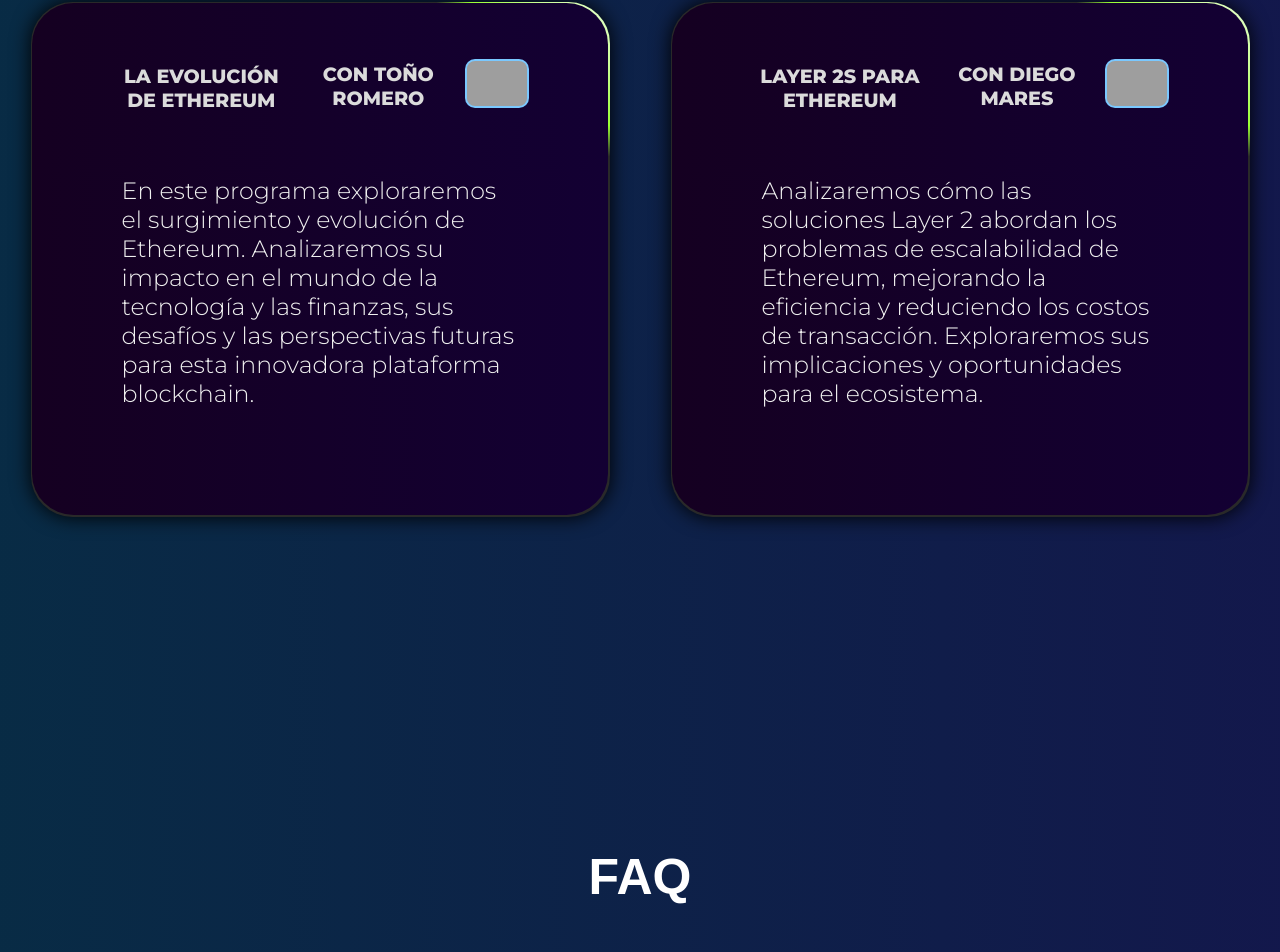
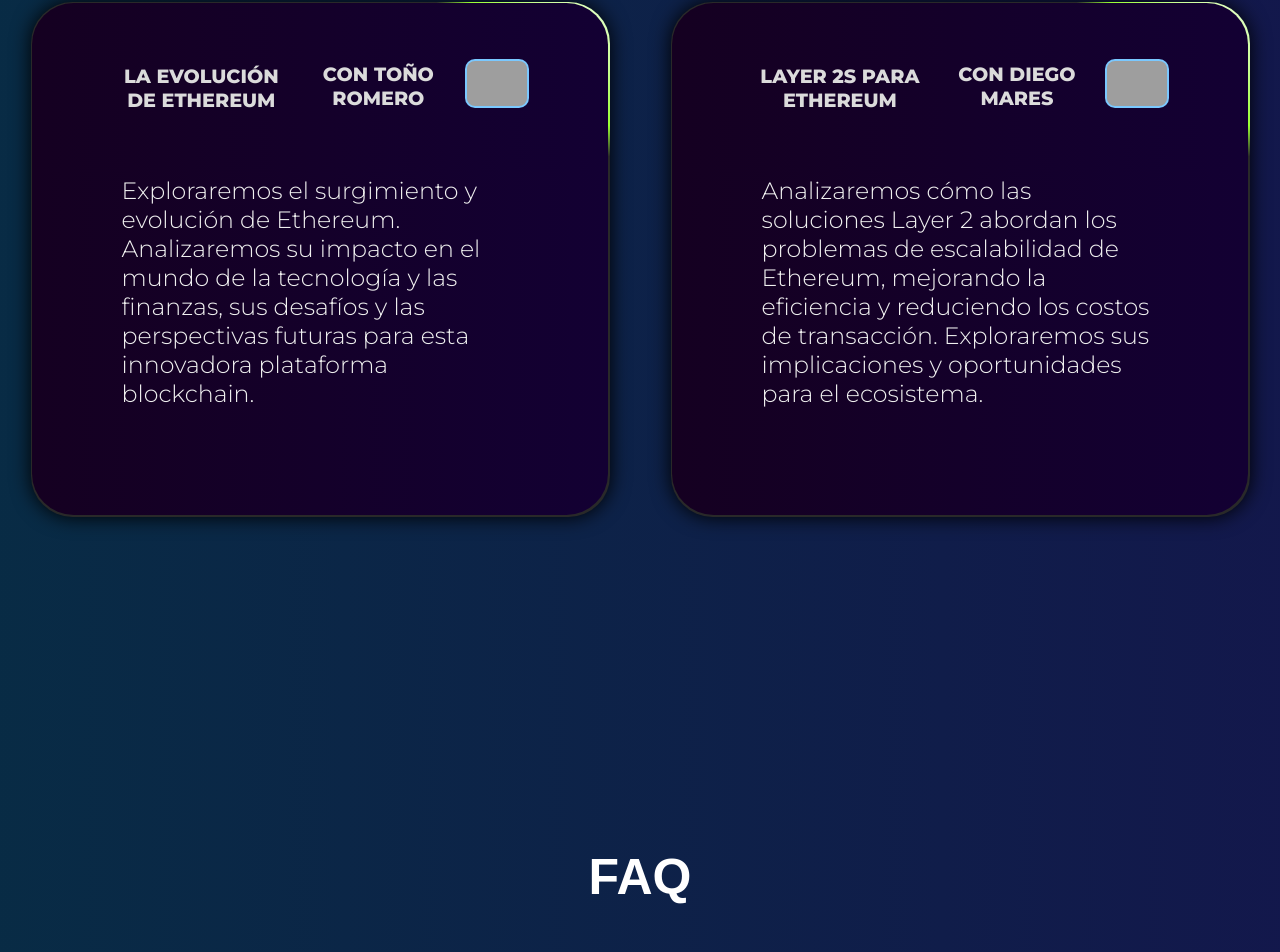
Before and after one commit to 0xleo/ETHVenezuela-Frontend, a plain HTML site: page index.html in a window 1280 px wide. Shown: the part 846-1798 px from the top of the page. Drawn offline with Linux system fonts and the light colour scheme; grey boxes are pictures that could not be loaded.

Commit message:
Update index.html

```diff
--- a/index.html
+++ b/index.html
@@ -1,4 +1,3 @@
-
 <!DOCTYPE html>
 <html lang="en">
 <head>
@@ -71,7 +70,7 @@
          <span class="subTitle_1">La Evolución de Ethereum</span> <div class="subTitle_2">Con Toño Romero</div> <div class=''><img src="https://i0.1616.ro/media/2/2701/33639/21264616/1/noul-logo-twitter-tw.jpg" alt="twitter" class="twitterIcon"></div>
       </div>
       <span class="contentBtn2">
-        En este programa exploraremos el surgimiento y evolución de Ethereum. Analizaremos su impacto en el mundo de la tecnología y las finanzas, sus desafíos y las perspectivas futuras para esta innovadora plataforma blockchain.
+        Exploraremos el surgimiento y evolución de Ethereum. Analizaremos su impacto en el mundo de la tecnología y las finanzas, sus desafíos y las perspectivas futuras para esta innovadora plataforma blockchain.
         </span>
   </a>
 
```
